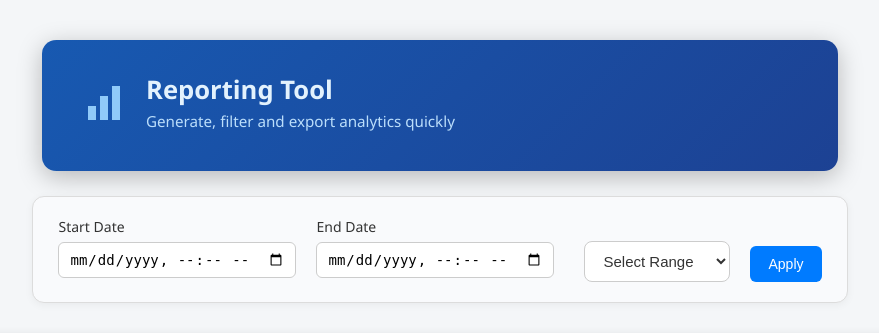
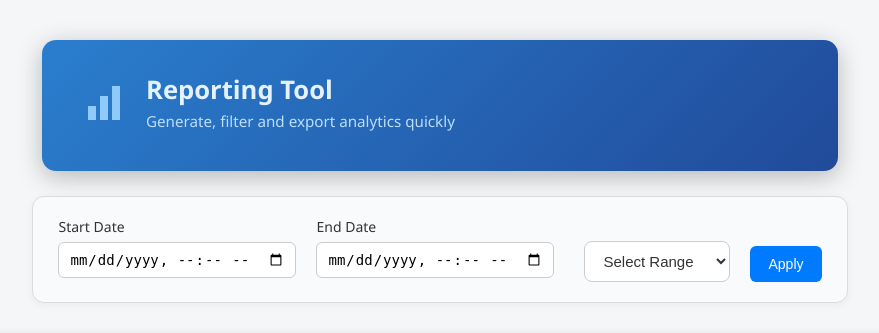
Before and after one commit to jeet-darji/Reporting_Tool_development, a Flask app: page / in a window 1280 px wide. Shown: the top 333 px of the page, without its empty margins (200-1079 px from the left). Run offline with Flask 3, Linux system fonts and the light colour scheme; data that the repository does not hold is empty; parts of the project's set-up code (start-up, migrations or seed data) failed here and were passed over.

Commit message:
UI_improvement

```diff
--- a/reporting_tool/static/index.css
+++ b/reporting_tool/static/index.css
@@ -153,7 +153,7 @@ table:last-of-type {
   overflow: hidden;
 
   /* Deep, low-glare gradient */
-  background: linear-gradient(135deg, #0d47a1 0%, #1565c0 40%, #1e3a8a 100%);
+  background: linear-gradient(135deg, #01255c 0%, #2f98e8 40%, #1e3a8a 100%);
   background-size: 300% 300%;
   animation: gradientShift 12s ease infinite;
 
```
Also changed, not shown: 1 other file.
